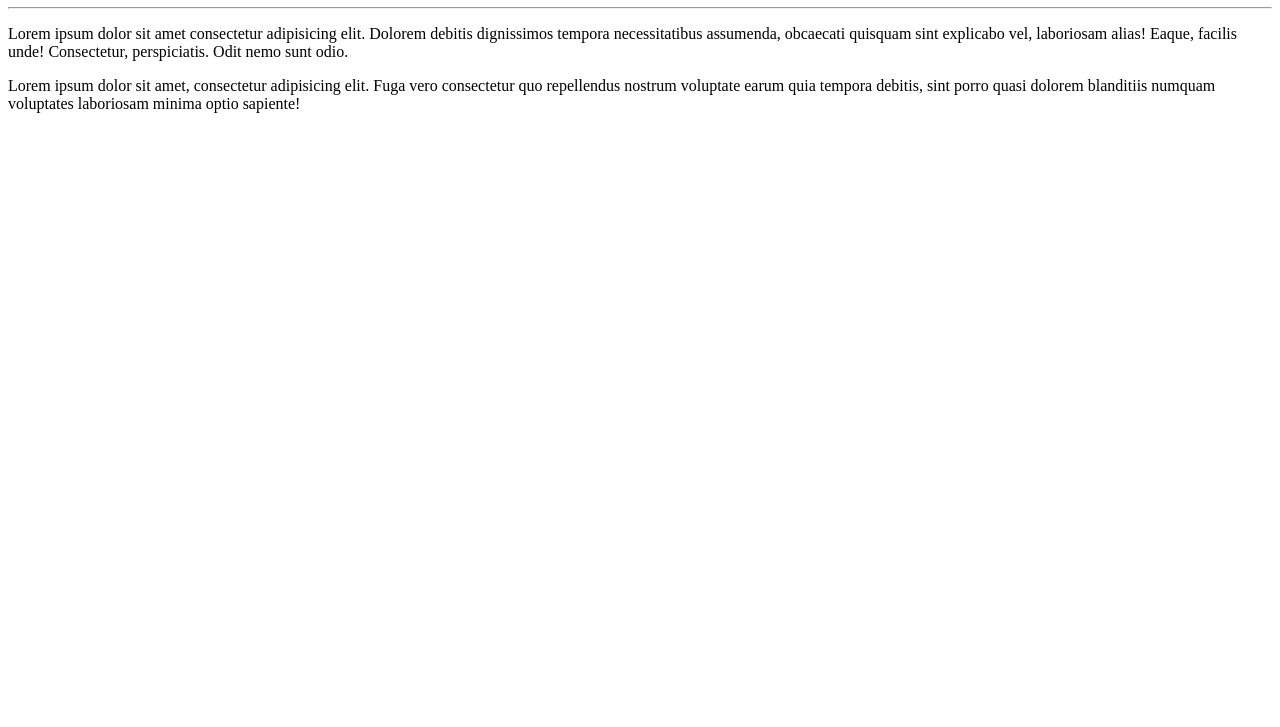
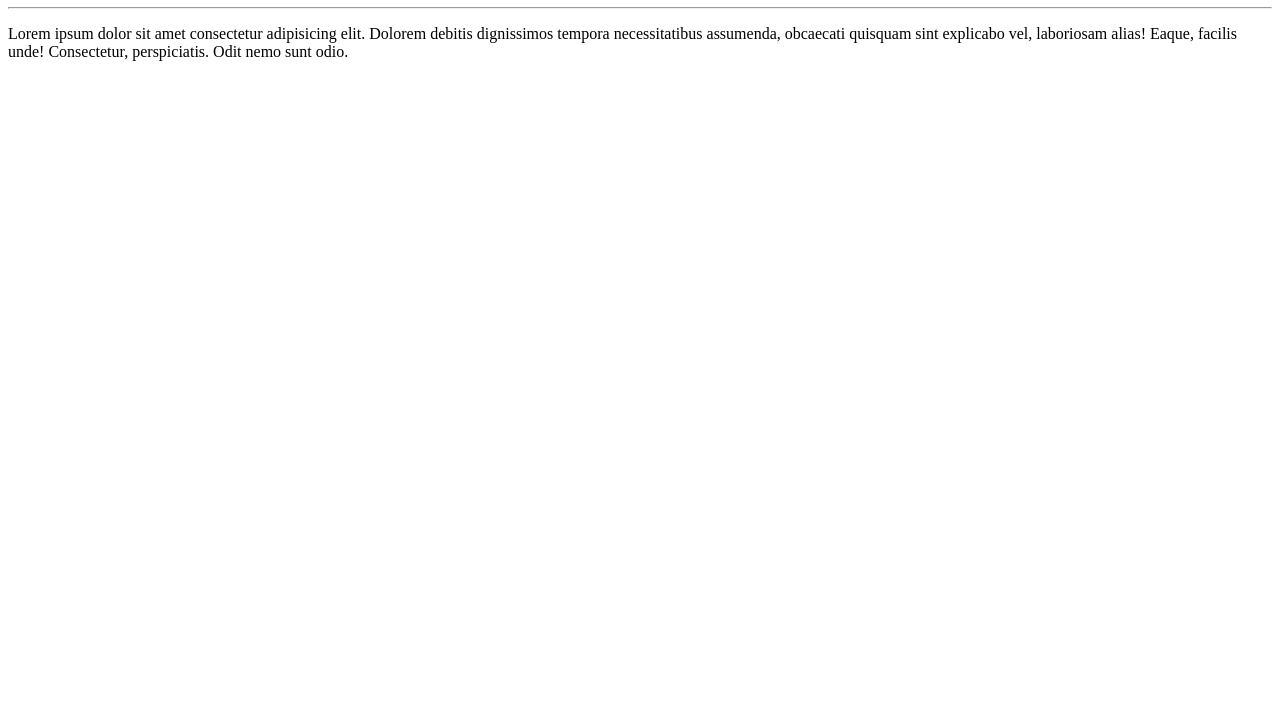
Before and after one commit to Josemar2002/Ola-mundo, a plain HTML site: page site-exemplo/index.html in a window 1280 px wide. Shown: the part 73-800 px from the top of the page. Drawn offline with Linux system fonts and the light colour scheme.

Commit message:
Ponto deletado
Apenas teste

```diff
--- a/site-exemplo/index.html
+++ b/site-exemplo/index.html
@@ -9,6 +9,5 @@
     <h1>Olá, Mundo</h1>
     <hr>
     <p>Lorem ipsum dolor sit amet consectetur adipisicing elit. Dolorem debitis dignissimos tempora necessitatibus assumenda, obcaecati quisquam sint explicabo vel, laboriosam alias! Eaque, facilis unde! Consectetur, perspiciatis. Odit nemo sunt odio.</p>
-    <p>Lorem ipsum dolor sit amet, consectetur adipisicing elit. Fuga vero consectetur quo repellendus nostrum voluptate earum quia tempora debitis, sint porro quasi dolorem blanditiis numquam voluptates laboriosam minima optio sapiente!</p>
 </body>
 </html>
```
